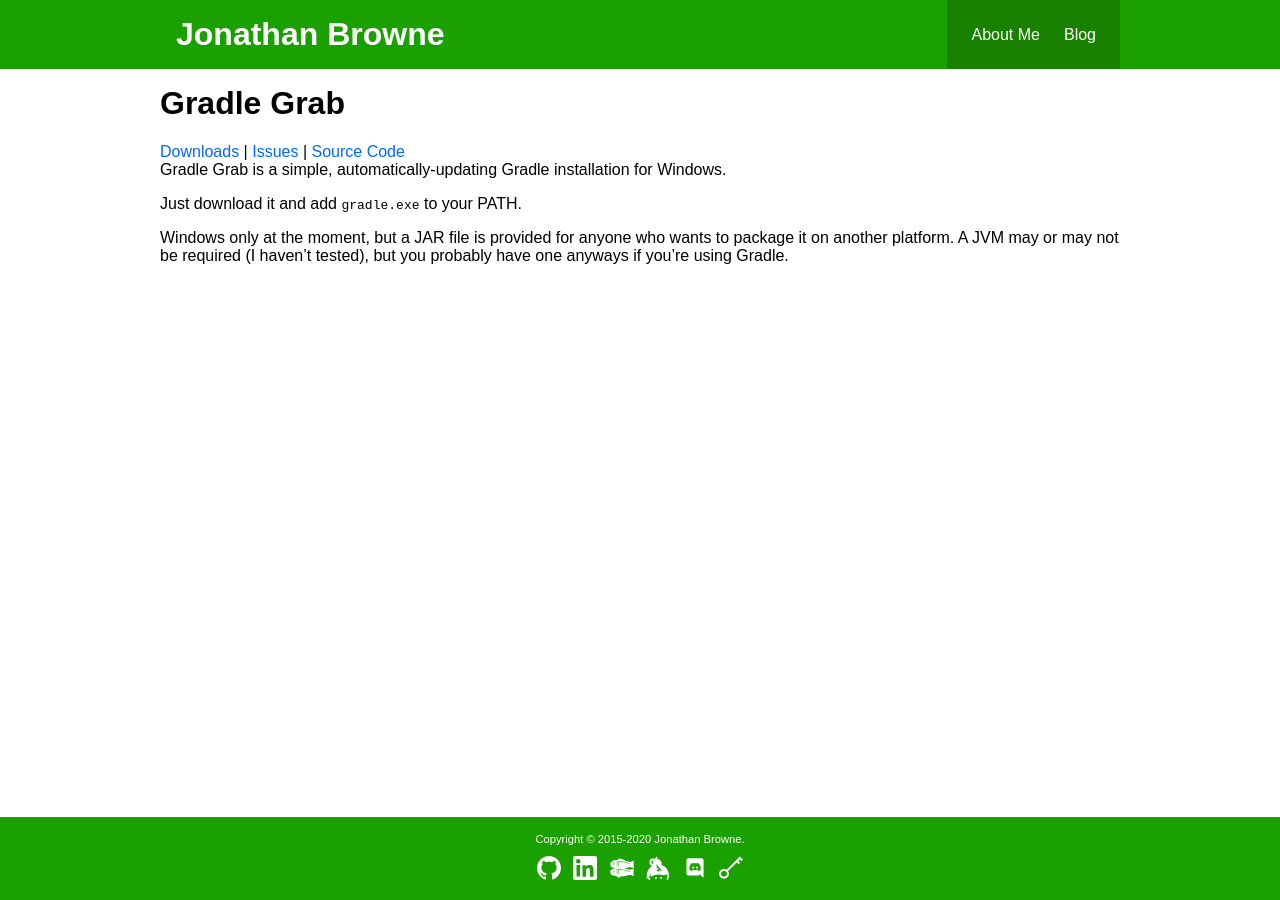
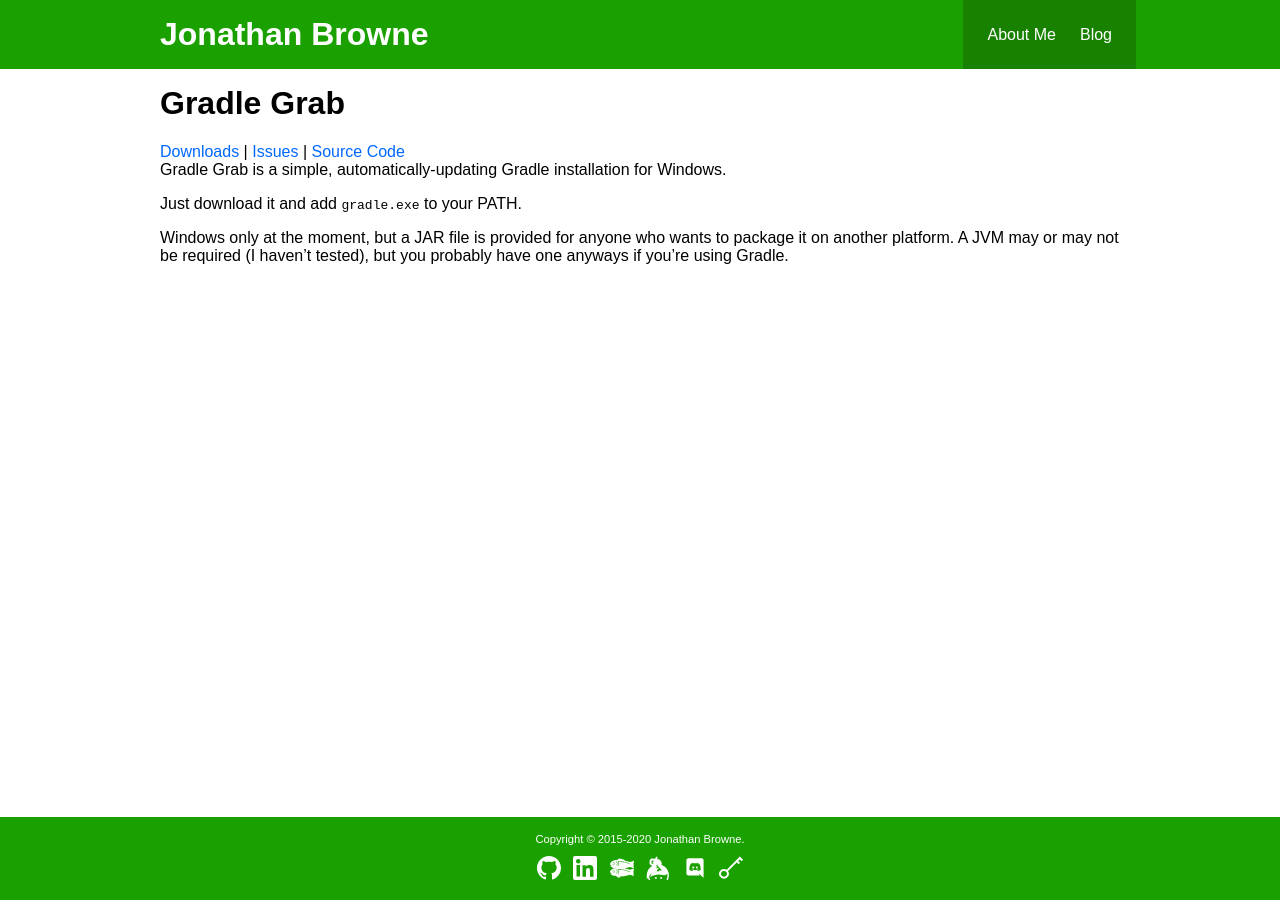
Before and after one commit to JBYoshi/jbyoshi.github.io, a Jekyll site: the page built from gradlegrab.md, in a window 1280 px wide. Built offline with Jekyll 4.4.1, drawn with Linux system fonts in a browser that asks for light colours.

Commit message:
Fix misaligned title.

```diff
--- a/assets/style.css
+++ b/assets/style.css
@@ -63,9 +63,9 @@
 }
 
 /* Header */
-#site-header .container {padding: 0; display: flex; flex-direction: column; align-items: stretch; justify-content: space-between;}
-#site-header h1 {font-size: 2em; padding: 1rem; margin: 0;}
-#site-header nav {padding: 0; background-color: #188100; display: flex; flex-direction: row; align-items: center;}
+#site-header .container {display: flex; flex-direction: column; align-items: stretch; justify-content: space-between;}
+#site-header h1 {font-size: 2em; margin: 0;}
+#site-header nav {margin: -1em; margin-top: 1em; background-color: #188100; display: flex; flex-direction: row; align-items: center;}
 #site-header nav a {margin: 1em;}
 #site-header nav a:not(:last-child) {margin-right: 0;}
 
@@ -83,6 +83,9 @@
 @media screen and (min-width:35em) {
     #site-header .container {
         flex-direction: row;
+    }
+    #site-header nav {
+        margin-top: -1em;
     }
     #site-header nav a {
         margin: 1.5em;
```
